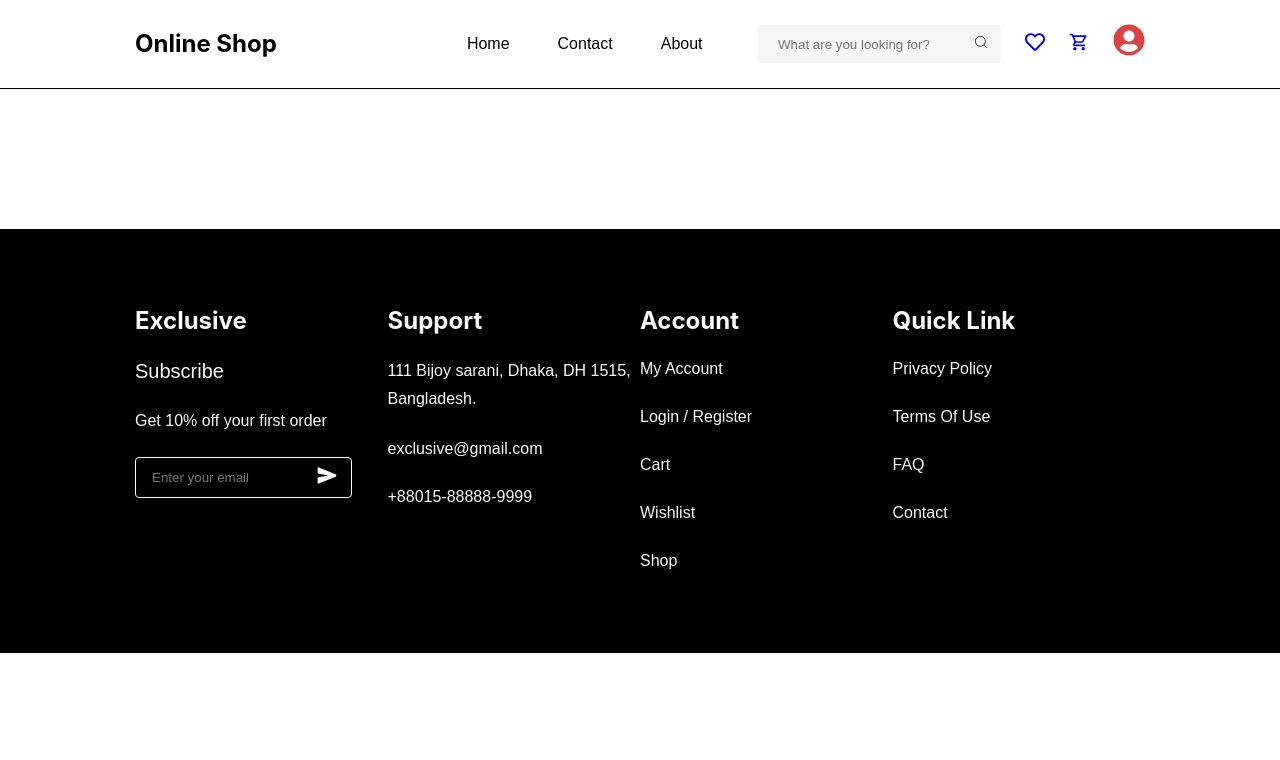
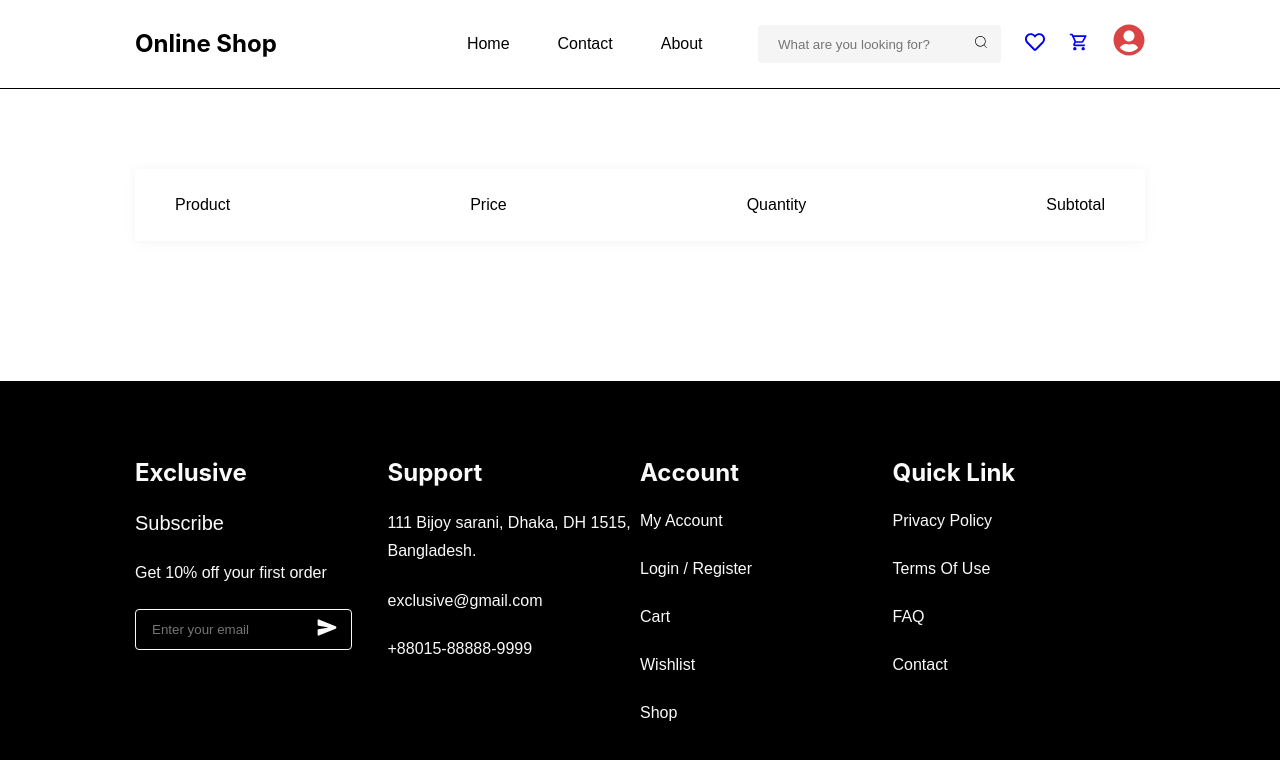
Before and after one commit to VefxoNadiradze/OnlineShop, a React (Vite) app: page /Cart in a window 1280 px wide. Shown: the top 760 px of the page. Built offline with nearby package versions, Linux system fonts and the light colour scheme.

Commit message:
add product items in the cart and finish desctop styles

```diff
--- a/src/components/Arrival.tsx
+++ b/src/components/Arrival.tsx
@@ -28,7 +28,7 @@ let filterBestSellingProducts = products.filter(item =>  item.id > 78 && item.id
     <ArrivalPar>
       {
         filterBestSellingProducts.map(item => {
-          return <div className="arrivalItem">
+          return <div key={item.id} className="arrivalItem">
               <div className="arrivalDescription">
                  <h3>{item.title}</h3>
                  <p>{item.description}</p>
--- a/src/components/BestSelling.tsx
+++ b/src/components/BestSelling.tsx
@@ -59,7 +59,7 @@ export default function BestSelling() {
                 <div className="starsParent">
                   {starsArr.map((star, index) => {
                     return (
-                      <span
+                      <span key={index}
                         className={index < item.rating ? "yellow" : "stars"}
                       >
                         {star}
--- a/src/components/Categories.tsx
+++ b/src/components/Categories.tsx
@@ -20,7 +20,7 @@ export default function Categories() {
     <CategoriesDiv>
         {
             uniqueCategories.map((category,index) => {
-                return <Link to={`/Products/${category}`} key={index}>{category}</Link>
+                return <Link  to={`/Products/${category}`} key={index}>{category}</Link>
             })
         }
     </CategoriesDiv>
--- a/src/components/Explore.tsx
+++ b/src/components/Explore.tsx
@@ -50,7 +50,7 @@ export default function Explore() {
                 <div className="starsParent">
                   {starsArr.map((star, index) => {
                     return (
-                      <span
+                      <span key={index}
                         className={index < item.rating ? "yellow" : "stars"}
                       >
                         {star}
--- a/src/pages/Cart.tsx
+++ b/src/pages/Cart.tsx
@@ -1,24 +1,111 @@
-import { useSelector } from "react-redux"
-import styled from "styled-components"
-import { RootState } from "../redux/store"
+import { useDispatch, useSelector } from "react-redux";
+import styled from "styled-components";
+import { RootState } from "../redux/store";
+import { decrement, increment } from "../redux/quantity";
+
+export default function Cart() {
+  const cartItems = useSelector((state: RootState) => state.cartData);
+  const quantityValue = useSelector((state: RootState) => state.quantity)
+  const dispatch  = useDispatch()
 
 
-export default function Cart() {
-   const cartItems = useSelector((state: RootState) => state.cartData)
+
 
   return (
-     <CartParent>
-        {
-          cartItems.map(item => {
-            return <div className="cartItem">
+    <CartParent>
+      <div className="titles">
+        <span>Product</span>
+        <span>Price</span>
+        <span>Quantity</span>
+        <span>Subtotal</span>
+      </div>
+      {cartItems.map((item) => {
+        return (
+          <div key={item.id} className="cartItem">
+            <div className="img-title">
+              <img src={item.images[0]} alt="" />
+              <span>{item.title}</span>
+            </div>
+            <p className="price">
+              $<span>{Math.round(item.price)}</span>
+            </p>
 
-            </div>
-          })
-        }
-     </CartParent>
-  )
+            <form  className="quantityForm">
+              <input
+
+                type="number"
+                placeholder="1"
+                min={1}
+              />
+            </form>
+
+            <p className="subtotal">
+              $<span>{Math.round(item.price) * quantityValue}</span>
+            </p>
+          </div>
+        );
+      })}
+    </CartParent>
+  );
 }
 
 const CartParent = styled.div`
+  display: flex;
+  flex-direction: column;
+  row-gap: 40px;
+  .titles {
+    padding: 24px 40px;
+    display: flex;
+    align-items: center;
+    justify-content: space-between;
+    border-radius: 4px;
+    box-shadow: 0px 1px 13px 0px rgba(0, 0, 0, 0.05);
+    background: rgb(255, 255, 255);
+    color: rgb(0, 0, 0);
+    font-family: "Poppins", sans-serif;
+    font-size: 16px;
+    font-weight: 400;
+    line-height: 24px;
+    margin-top: 80px;
+  }
+  .cartItem {
+    padding: 24px 40px;
+    display: flex;
+    align-items: center;
+    justify-content: space-between;
+    border-radius: 4px;
+    box-shadow: 0px 1px 13px 0px rgba(0, 0, 0, 0.05);
+    background: rgb(255, 255, 255);
+    font-family: "Poppins", sans-serif;
 
-`
+    .img-title {
+      display: flex;
+      align-items: center;
+      column-gap: 22px;
+
+      img {
+        width: 50px;
+        height: 50px;
+      }
+
+      span {
+        font-size: 16px;
+        font-weight: 400;
+      }
+    }
+
+    .quantityForm {
+      width: 72px;
+      height: 44px;
+      border: 1.5px solid rgba(0, 0, 0, 0.4);
+      border-radius: 4px;
+
+      input{
+        height: 100%;
+        width: 100%;
+        outline: none;
+        padding: 12px;
+      }
+    }
+  }
+`;
--- a/src/pages/CurrentItem.tsx
+++ b/src/pages/CurrentItem.tsx
@@ -24,9 +24,9 @@ export default function CurrentItem() {
     <ItemParent>
       <div className="itemImages">
         <div className="smallImagesPar">
-          {item?.images.map((smallImg) => {
+          {item?.images.map((smallImg, index) => {
             return (
-              <div onClick={() => setCurrentImg(smallImg)} className="smallImage">
+              <div key={index} onClick={() => setCurrentImg(smallImg)} className="smallImage">
                 <img  src={smallImg} alt="" />
               </div>
             );
--- /dev/null
+++ b/src/redux/quantity.ts
@@ -0,0 +1,20 @@
+import { createSlice, PayloadAction } from "@reduxjs/toolkit";
+
+const initialState: number = 1;
+const quantitySlice = createSlice({
+  name: "quantity",
+  initialState,
+  reducers: {
+    increment: (state, action) => {
+      return state + action.payload;
+    },
+
+    decrement: (state, action) => {
+      return state - action.payload;
+    },
+  },
+});
+
+export const {increment, decrement} = quantitySlice.actions
+
+export default quantitySlice.reducer;
--- a/src/redux/store.ts
+++ b/src/redux/store.ts
@@ -1,11 +1,13 @@
 import { configureStore } from "@reduxjs/toolkit";
 import productSlice from "./Data"
 import cartSlice from "./Cart"
+import quantitySlice from "./quantity"
 
 export const Store = configureStore({
      reducer: {
         data: productSlice,
-        cartData: cartSlice
+        cartData: cartSlice,
+        quantity: quantitySlice
      }
 })
 
```
Also changed, not shown: src/redux/Cart.ts (+4 -3 lines).
